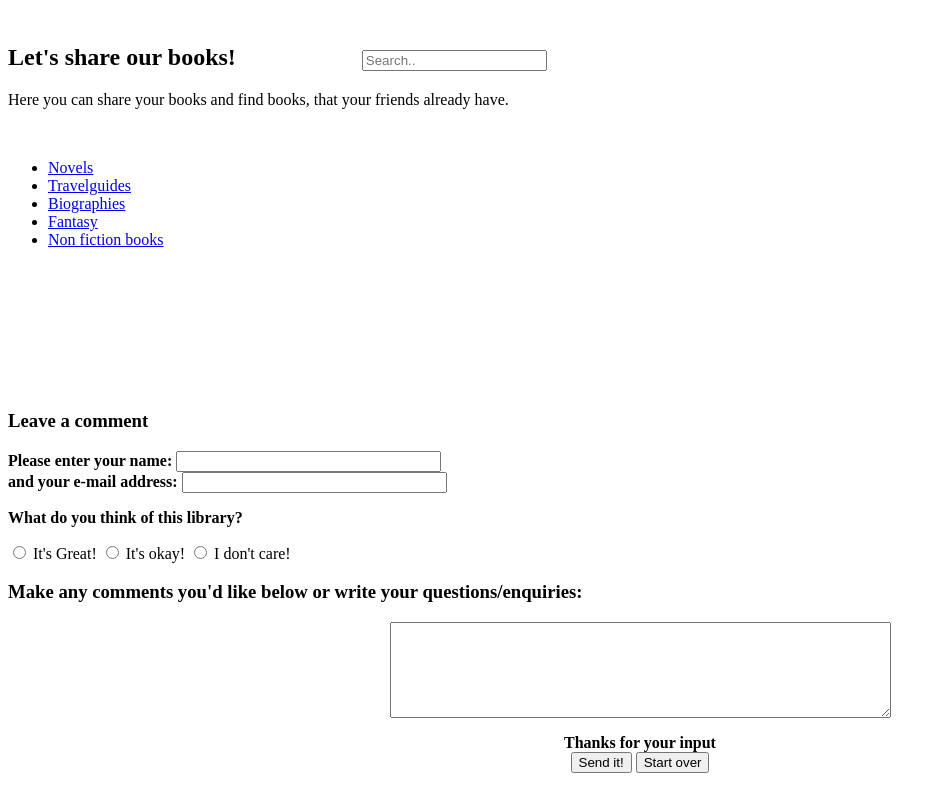
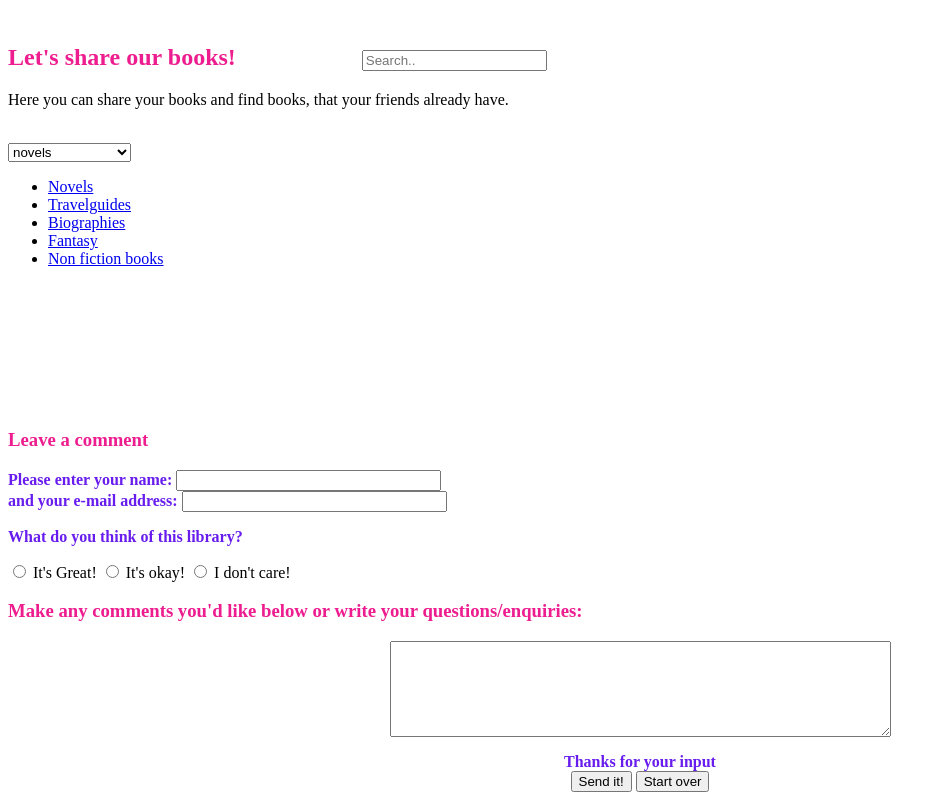
Before and after one commit to zeshkane17/zeshkane17.github.io, a plain HTML site: page index.html in a window 1280 px wide. Shown: the part 60-868 px from the top of the page, without its empty margins (0-946 px from the left). Drawn offline with Linux system fonts and the light colour scheme.

Commit message:
Links, neue Seiten

```diff
--- a/index.html
+++ b/index.html
@@ -1,14 +1,21 @@
 <html>
     <head>
+      <link rel="stylesheet" href="main.css">
       <h1><strong>Books Library</strong></h1>
       <br/>
-       <h2>Let's share our books! &nbsp;&nbsp;&nbsp;&nbsp;&nbsp;&nbsp;&nbsp;&nbsp;&nbsp;&nbsp;&nbsp;&nbsp;&nbsp;&nbsp;&nbsp;&nbsp;&nbsp;&nbsp;&nbsp;&nbsp;<input type="text" name="search" placeholder="Search.."></h2>
+       <h2><link rel="stylesheet" href="main.css">Let's share our books! &nbsp;&nbsp;&nbsp;&nbsp;&nbsp;&nbsp;&nbsp;&nbsp;&nbsp;&nbsp;&nbsp;&nbsp;&nbsp;&nbsp;&nbsp;&nbsp;&nbsp;&nbsp;&nbsp;&nbsp;<input type="text" name="search" placeholder="Search.."></h2>
     </head>
     <body>
-      	<p>Here you can share your books and find books, that your friends already have.</p>
+      	<p class="colored">Here you can share your books and find books, that your friends already have.</p>
   <br/>
-      <ul><li><a href="novels">Novels</a></li><li><a href="travelguides">Travelguides</a></li><li><a href="biographies">Biographies</a></li><li><a href="fantasy">Fantasy</a></li><li><a href="non fiction books">Non fiction books</a></li></ul>
-      <br/>  <br/>  <br/>  <br/>  <br/>  <br/>  <br/>  <H3> Leave a comment</H3>
+  <select name="Books">
+<option value="Novels">novels</option>
+<option value="Travelguides">travelguides</option>
+<option value="biographies">biographies</option>
+<option value="fantasy">fantasy</option>
+<option value="non ficiton books">non fiction books</option>
+</select><ul><li><a href="novels">Novels</a></li><li><a href="Travelguides.html">Travelguides</a></li><li><a href="biographies.html">Biographies</a></li><li><a href="fantasy.html">Fantasy</a></li><li><a href="non fiction books.html">Non fiction books</a></li></ul>
+      <br/>  <br/>  <br/>  <br/>  <br/>  <br/>  <br/>  <H3><link rel="stylesheet" href="main.css">Leave a comment</H3>
       <FORM METHOD="POST" ACTION="mailto:pinto.flavia@bluewin.ch" ENCTYPE="text/plain">
 
       <B>Please enter your name:
--- /dev/null
+++ b/main.css
@@ -0,0 +1,16 @@
+h1 {
+    color: #ed1c8f;
+}
+h2 {
+    color: #ed1c8f;
+}
+h3 {
+    color: #ed1c8f;
+}
+b {
+    color: #681ced
+}
+}
+p.colored {
+    color: #681ced
+}
```
Also changed, not shown: Travelguides.html (+8 -0 lines), biographies.html (+9 -0 lines).
